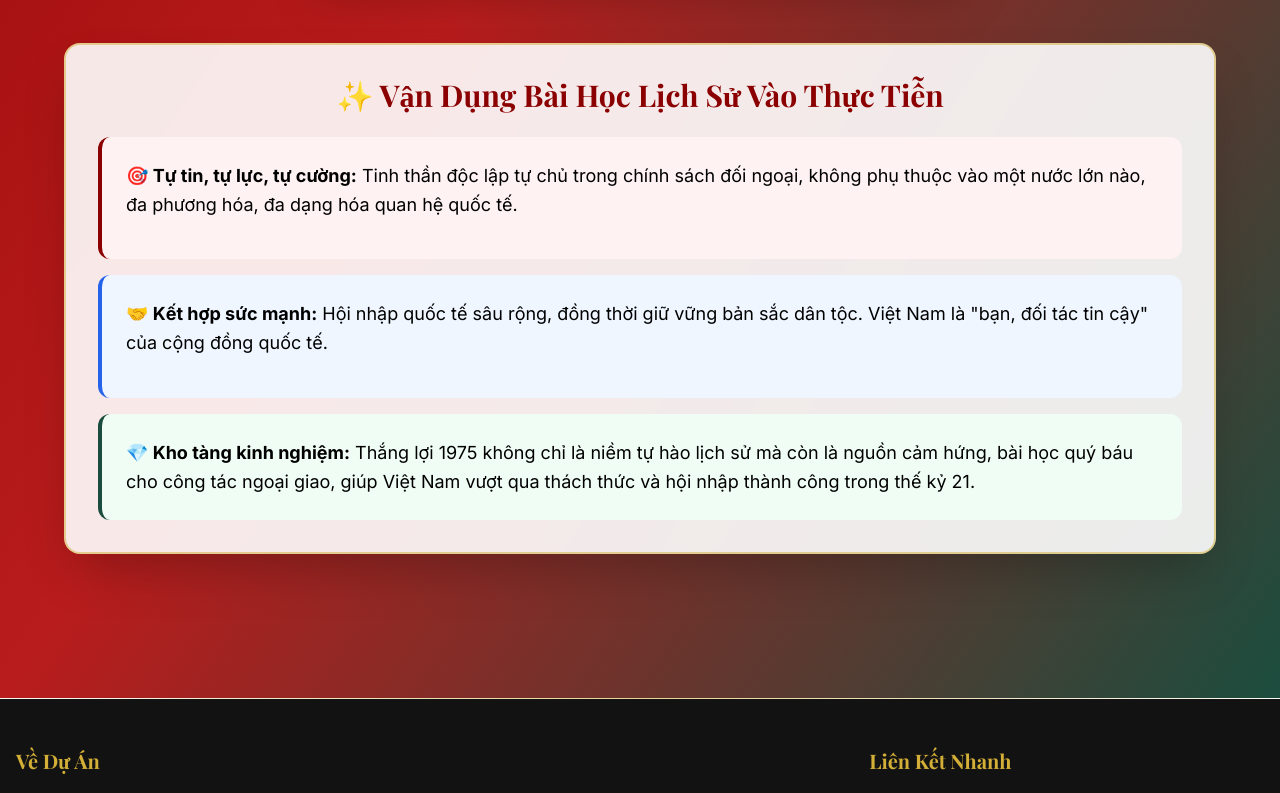
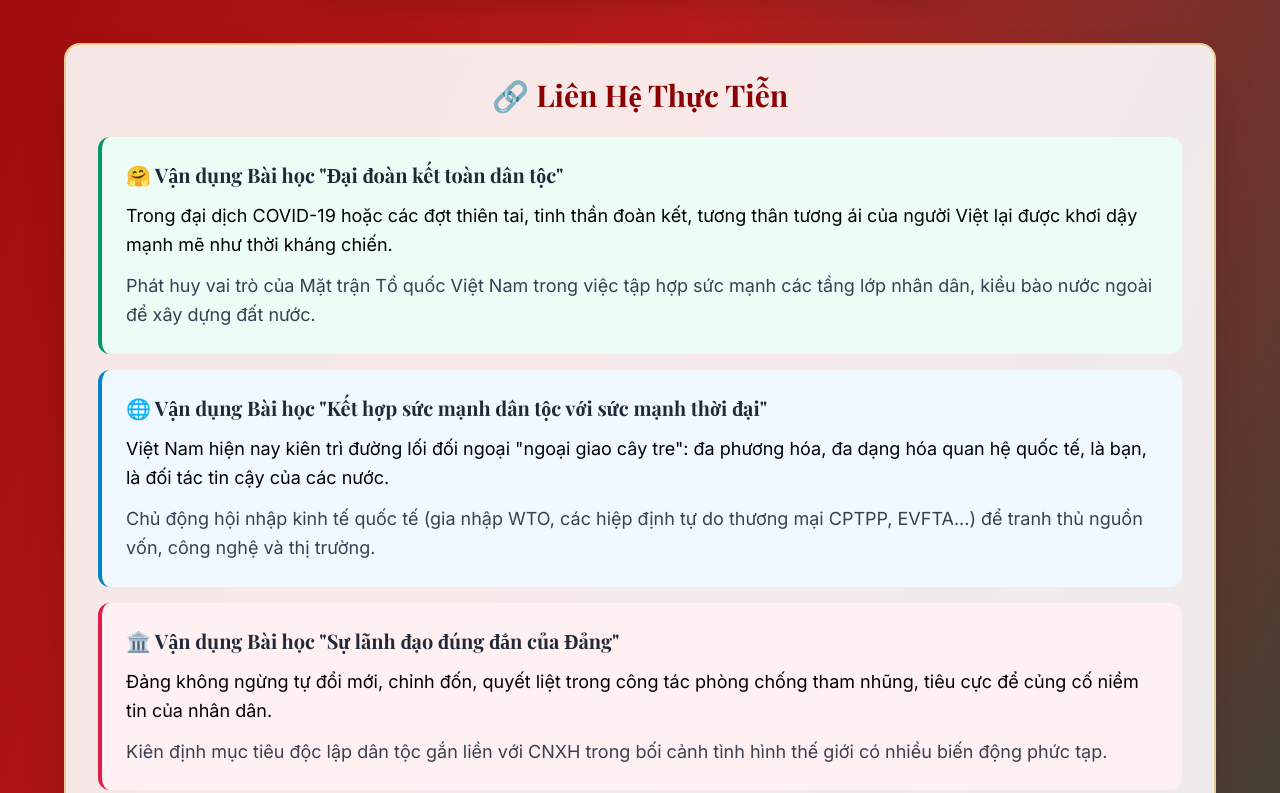
Before and after one commit to ThinhNguyenrt/VNR202_Group5, a React (Create React App) app: page /lien-he in a window 1280 px wide. Shown: the part 1240-2033 px from the top of the page. Built offline with nearby package versions, Linux system fonts and the light colour scheme.

Commit message:
add theories to the web

```diff
--- a/src/components/ContactSection.js
+++ b/src/components/ContactSection.js
@@ -92,6 +92,51 @@ const ContactSection = () => {
           </motion.div>
         </div>
 
+        {/* Liên hệ thực tiễn */}
+        <div className="max-w-6xl mx-auto mb-16">
+          <motion.div
+            initial={{ opacity: 0, y: 30 }}
+            whileInView={{ opacity: 1, y: 0 }}
+            viewport={{ once: true }}
+            className="bg-white/90 backdrop-blur-sm rounded-2xl p-8 shadow-2xl border-2 border-secondary/50"
+          >
+            <h3 className="text-3xl font-serif font-bold text-center mb-6 text-primary">
+              🔗 Liên Hệ Thực Tiễn
+            </h3>
+            <div className="space-y-4 text-lg font-sans leading-relaxed">
+              <div className="bg-emerald-50 rounded-xl p-6 border-l-4 border-emerald-600">
+                <h4 className="font-serif font-bold text-gray-800 mb-3 text-xl">🤗 Vận dụng Bài học "Đại đoàn kết toàn dân tộc"</h4>
+                <p className="mb-3">
+                  Trong đại dịch COVID-19 hoặc các đợt thiên tai, tinh thần đoàn kết, tương thân tương ái của người Việt lại được khơi dậy mạnh mẽ như thời kháng chiến.
+                </p>
+                <p className="text-gray-700">
+                  Phát huy vai trò của Mặt trận Tổ quốc Việt Nam trong việc tập hợp sức mạnh các tầng lớp nhân dân, kiều bào nước ngoài để xây dựng đất nước.
+                </p>
+              </div>
+
+              <div className="bg-sky-50 rounded-xl p-6 border-l-4 border-sky-600">
+                <h4 className="font-serif font-bold text-gray-800 mb-3 text-xl">🌐 Vận dụng Bài học "Kết hợp sức mạnh dân tộc với sức mạnh thời đại"</h4>
+                <p className="mb-3">
+                  Việt Nam hiện nay kiên trì đường lối đối ngoại "ngoại giao cây tre": đa phương hóa, đa dạng hóa quan hệ quốc tế, là bạn, là đối tác tin cậy của các nước.
+                </p>
+                <p className="text-gray-700">
+                  Chủ động hội nhập kinh tế quốc tế (gia nhập WTO, các hiệp định tự do thương mại CPTPP, EVFTA...) để tranh thủ nguồn vốn, công nghệ và thị trường.
+                </p>
+              </div>
+
+              <div className="bg-rose-50 rounded-xl p-6 border-l-4 border-rose-600">
+                <h4 className="font-serif font-bold text-gray-800 mb-3 text-xl">🏛️ Vận dụng Bài học "Sự lãnh đạo đúng đắn của Đảng"</h4>
+                <p className="mb-3">
+                  Đảng không ngừng tự đổi mới, chỉnh đốn, quyết liệt trong công tác phòng chống tham nhũng, tiêu cực để củng cố niềm tin của nhân dân.
+                </p>
+                <p className="text-gray-700">
+                  Kiên định mục tiêu độc lập dân tộc gắn liền với CNXH trong bối cảnh tình hình thế giới có nhiều biến động phức tạp.
+                </p>
+              </div>
+            </div>
+          </motion.div>
+        </div>
+
         {/* Vận dụng bài học lịch sử */}
         <div className="max-w-6xl mx-auto mb-16">
           <motion.div
--- a/src/components/Hero.js
+++ b/src/components/Hero.js
@@ -18,10 +18,10 @@ const Hero = () => {
             transition={{ duration: 0.8 }}
           >
             <h1 className="text-5xl md:text-7xl font-serif font-bold text-primary mb-6">
-              Bài Học Kinh Nghiệm
+              Bài học kinh nghiệm
             </h1>
             <h2 className="text-3xl md:text-5xl font-serif font-semibold text-gray-700 mb-8">
-              Cuộc Kháng Chiến Chống Mỹ
+              Cuộc kháng chiến chống Mỹ
             </h2>
             <p className="text-xl md:text-2xl font-sans text-gray-600 mb-8">
               (1954 - 1975)
@@ -29,7 +29,7 @@ const Hero = () => {
 
             {/* Bối cảnh lịch sử */}
             <div className="max-w-4xl mx-auto text-left bg-white/60 backdrop-blur-sm rounded-2xl p-8 shadow-xl border border-secondary/20">
-              <h3 className="text-2xl font-serif font-bold text-primary mb-4">📜 Bối Cảnh Lịch Sử</h3>
+              <h3 className="text-2xl font-serif font-bold text-primary mb-4"> Bối cảnh lịch sử</h3>
               <div className="space-y-4 text-gray-700 text-lg leading-relaxed font-sans">
                 <p>
                   Sau Hiệp định Geneva 1954, đất nước tạm thời chia làm hai miền:
--- a/src/components/Lessons.js
+++ b/src/components/Lessons.js
@@ -113,7 +113,7 @@ const Lessons = () => {
           className="text-center mb-16"
         >
           <h2 className="text-4xl md:text-5xl font-serif font-bold text-primary mb-4">
-            Bài Học Kinh Nghiệm
+            Bài học kinh nghiệm
           </h2>
           <div className="h-1 w-32 bg-gradient-to-r from-primary via-secondary to-primary rounded-full mx-auto mb-6"></div>
           <p className="text-xl font-sans text-gray-600 max-w-3xl mx-auto">
@@ -198,6 +198,14 @@ const Lessons = () => {
                       <p className="text-gray-700 font-sans leading-relaxed">{selectedLesson.detail}</p>
                     </div>
 
+                    {selectedLesson.application && (
+                      <div className="bg-green-50 p-6 rounded-xl border-l-4 border-green-600">
+                        <h3 className="font-serif font-bold text-gray-800 mb-2 text-lg">🎯 Vận dụng thực tiễn</h3>
+                        <p className="text-gray-700 font-sans leading-relaxed">{selectedLesson.application}</p>
+                      </div>
+                    )}
+
+                    {!selectedLesson.application && (
                       <div className="bg-yellow-50 p-6 rounded-xl border-l-4 border-secondary">
                         <h3 className="font-serif font-bold text-gray-800 mb-2 text-lg">💡 Ý nghĩa thời đại</h3>
                         <p className="text-gray-700 font-sans leading-relaxed">
@@ -205,6 +213,7 @@ const Lessons = () => {
                           ngoại giao hiện đại của Việt Nam, đặc biệt trong bối cảnh hội nhập quốc tế sâu rộng.
                         </p>
                       </div>
+                    )}
                   </div>
 
                   <button
--- a/src/components/Navbar.js
+++ b/src/components/Navbar.js
@@ -46,9 +46,6 @@ const Navbar = () => {
               whileHover={{ scale: 1.05 }}
               className="flex items-center space-x-3"
             >
-              <div className="w-10 h-10 bg-gradient-to-br from-primary to-red-700 rounded-full flex items-center justify-center shadow-lg">
-                <span className="text-white font-bold text-xl">⭐</span>
-              </div>
               <span className="text-primary font-serif font-bold text-xl">Kháng Chiến 1954-1975</span>
             </motion.div>
           </Link>
```
Lines whose indentation alone changed are shown as unchanged.
